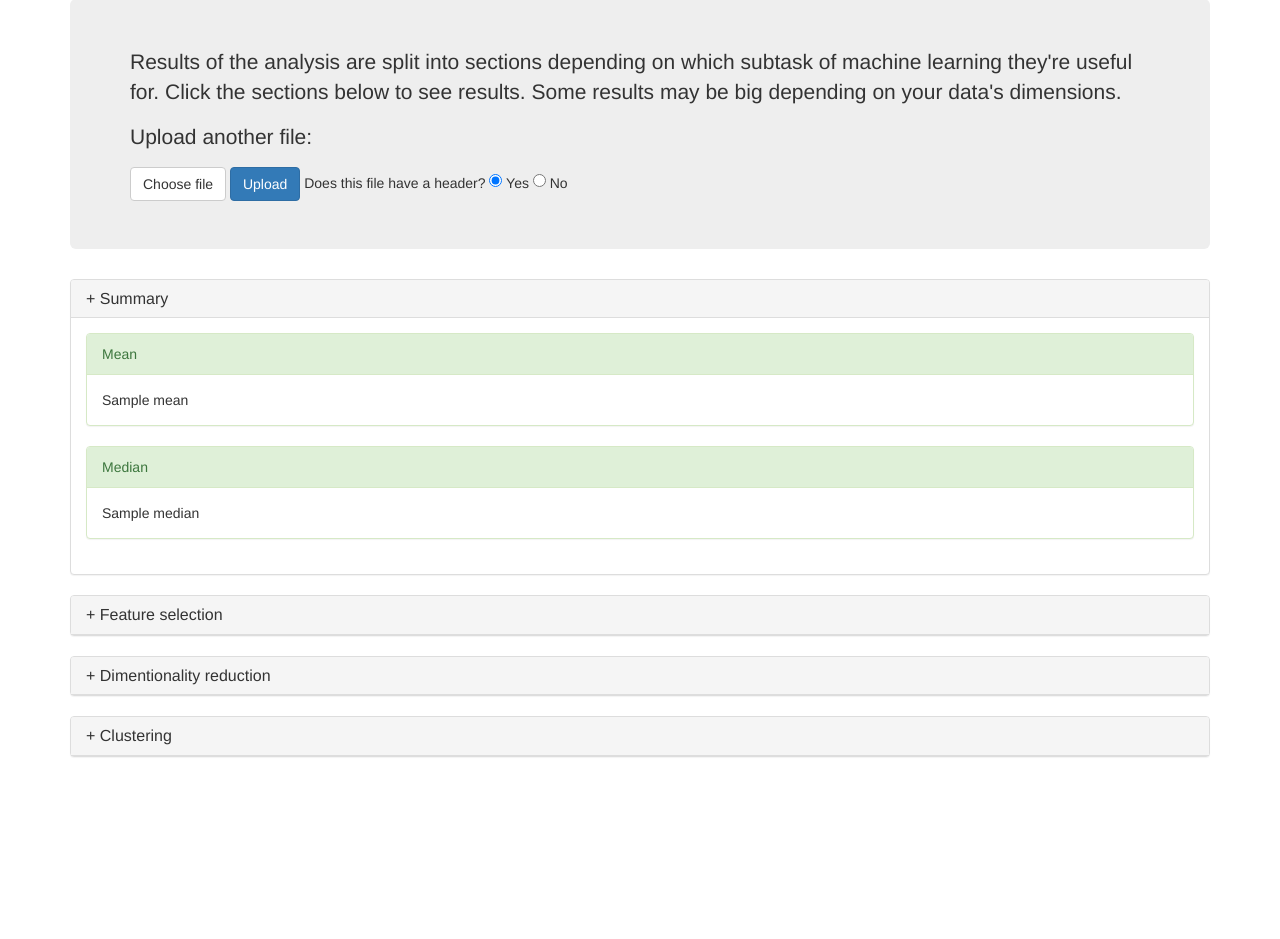
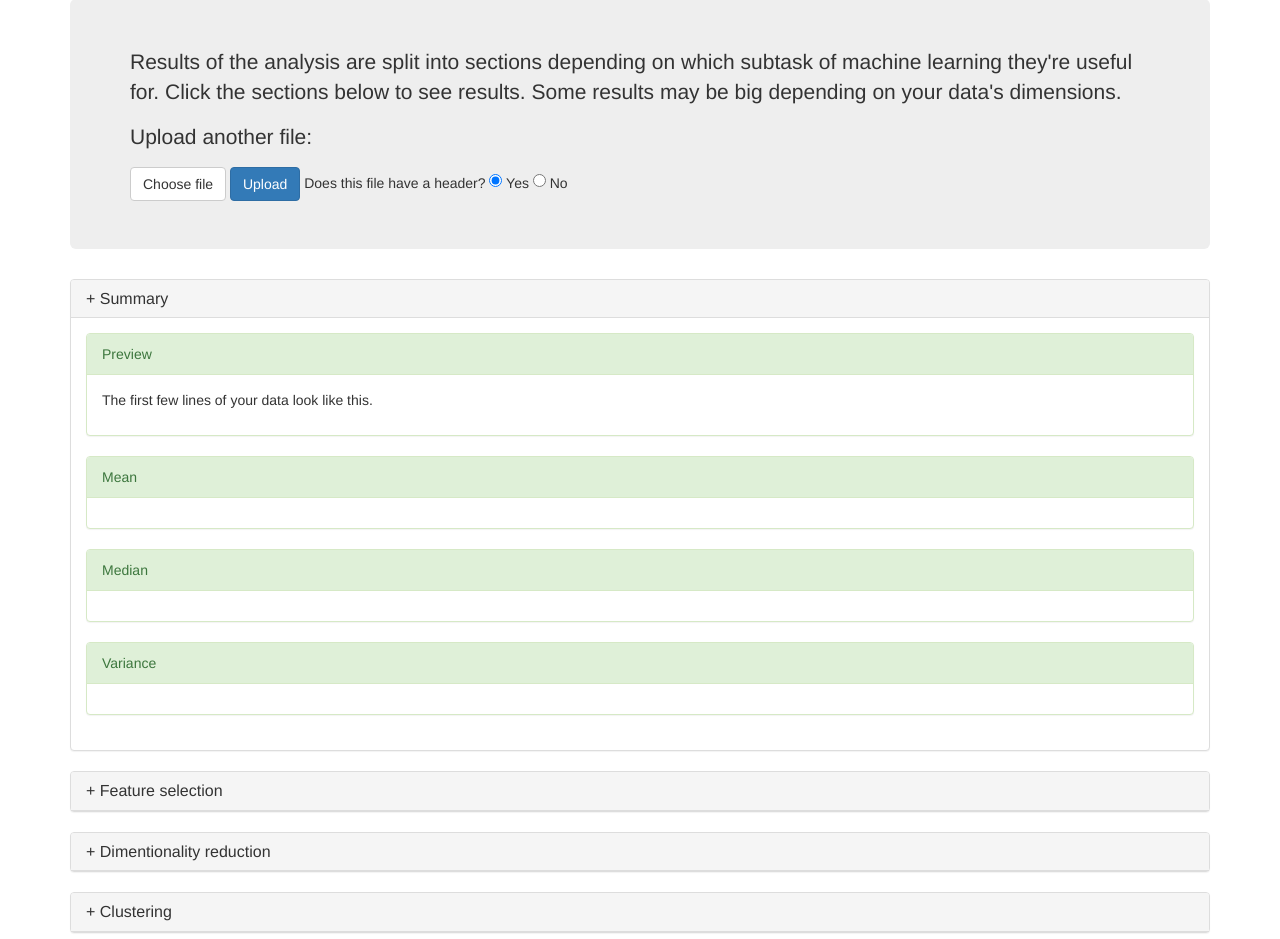
Before and after one commit to alexaltair/feature-selection, a Flask app: template templates/results.html in a window 1280 px wide, after a click on "+ Summary". Shown: the part 124-1063 px from the top of the page. Before the commit the page ends 881 px from the top, so only its background shows below. Run offline with Flask 2, Linux system fonts and the light colour scheme; the template is opened without the code that fills it: most values are stand-ins (such as "Sample title", 1, 10 or a date in 2020); some libraries are stand-ins or nearby versions.

Commit message:
Turn summary section into ajax requests.

```diff
--- a/templates/result_categories/feature_selection.html
+++ b/templates/result_categories/feature_selection.html
@@ -1,4 +1,3 @@
-{% if uuid is defined %}
 <div class="panel panel-success">
   <div class="panel-heading">
     Low variance
@@ -10,13 +9,11 @@
 </div>
 <script type="text/javascript">
   $('#sorted_variance_load').load(
-      '{{ url_for('sorted_variance') }}',
+    '{{ url_for("sorted_variance") }}',
     { data_uuid: {{ uuid | tojson }} }
   );
 </script>
-{% endif %}
 
-{% if uuid is defined %}
 <div class="panel panel-success">
   <div class="panel-heading">
     Covariance
@@ -28,8 +25,7 @@
 </div>
 <script type="text/javascript">
   $('#covariance_load').load(
-      '{{ url_for('covariance') }}',
+    '{{ url_for("covariance") }}',
     { data_uuid: {{ uuid | tojson }} }
   );
 </script>
-{% endif %}
--- a/templates/result_categories/summary.html
+++ b/templates/result_categories/summary.html
@@ -1,36 +1,52 @@
-{% if preview is defined %}
 <div class="panel panel-success">
   <div class="panel-heading">Preview</div>
   <div class="panel-body" style="overflow-x:auto;">
     <p>The first few lines of your data look like this.</p>
-        {{ preview | safe }}
+    <div id='preview_load'></div>
   </div>
 </div>
-{% endif %}
+<script type="text/javascript">
+  $('#preview_load').load(
+    '{{ url_for("preview") }}',
+    { data_uuid: {{ uuid | tojson }} }
+  );
+</script>
 
-{% if mean is defined %}
 <div class="panel panel-success">
   <div class="panel-heading">Mean</div>
   <div class="panel-body" style="overflow-x:auto;">
-        {{ mean | safe }}
+    <div id='mean_load'></div>
   </div>
 </div>
-{% endif %}
+<script type="text/javascript">
+  $('#mean_load').load(
+    '{{ url_for("mean") }}',
+    { data_uuid: {{ uuid | tojson }} }
+  );
+</script>
 
-{% if median is defined %}
 <div class="panel panel-success">
   <div class="panel-heading">Median</div>
   <div class="panel-body" style="overflow-x:auto;">
-        {{ median | safe }}
+    <div id='median_load'></div>
   </div>
 </div>
-{% endif %}
+<script type="text/javascript">
+  $('#median_load').load(
+    '{{ url_for("median") }}',
+    { data_uuid: {{ uuid | tojson }} }
+  );
+</script>
 
-{% if sorted_variance is defined %}
 <div class="panel panel-success">
   <div class="panel-heading">Variance</div>
   <div class="panel-body" style="overflow-x:auto;">
-        {{ variance | safe }}
+    <div id='variance_load'></div>
   </div>
 </div>
-{% endif %}
+<script type="text/javascript">
+  $('#variance_load').load(
+    '{{ url_for("variance") }}',
+    { data_uuid: {{ uuid | tojson }} }
+  );
+</script>
```
Also changed, not shown: stats.py (+5 -5 lines). Lines whose indentation alone changed are shown as unchanged.
